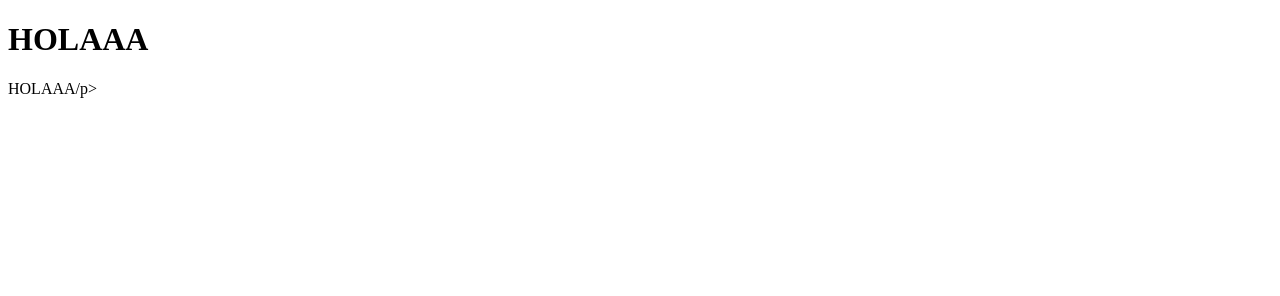
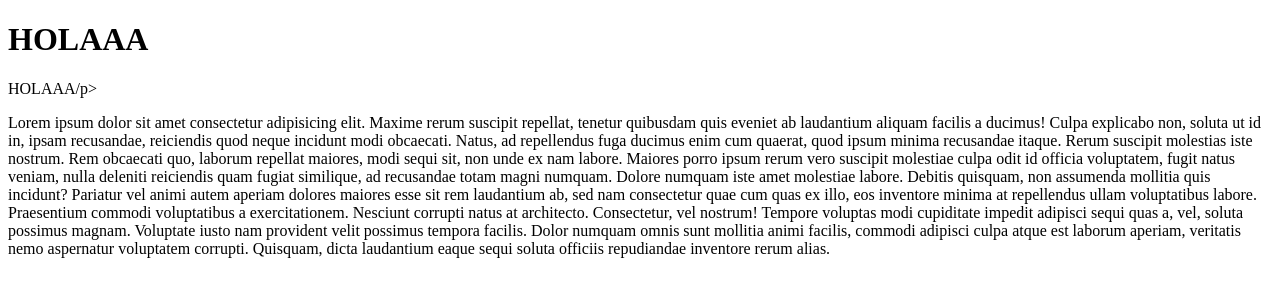
Before and after one commit to Morrixon/Practica-GitHub, a plain HTML site: page index.html in a window 1280 px wide. Drawn offline with Linux system fonts and the light colour scheme.

Commit message:
otro parrafo

```diff
--- a/index.html
+++ b/index.html
@@ -9,5 +9,6 @@
 <body>
     <h1>HOLAAA</h1>
     <p>HOLAAA/p>
+        <p>Lorem ipsum dolor sit amet consectetur adipisicing elit. Maxime rerum suscipit repellat, tenetur quibusdam quis eveniet ab laudantium aliquam facilis a ducimus! Culpa explicabo non, soluta ut id in, ipsam recusandae, reiciendis quod neque incidunt modi obcaecati. Natus, ad repellendus fuga ducimus enim cum quaerat, quod ipsum minima recusandae itaque. Rerum suscipit molestias iste nostrum. Rem obcaecati quo, laborum repellat maiores, modi sequi sit, non unde ex nam labore. Maiores porro ipsum rerum vero suscipit molestiae culpa odit id officia voluptatem, fugit natus veniam, nulla deleniti reiciendis quam fugiat similique, ad recusandae totam magni numquam. Dolore numquam iste amet molestiae labore. Debitis quisquam, non assumenda mollitia quis incidunt? Pariatur vel animi autem aperiam dolores maiores esse sit rem laudantium ab, sed nam consectetur quae cum quas ex illo, eos inventore minima at repellendus ullam voluptatibus labore. Praesentium commodi voluptatibus a exercitationem. Nesciunt corrupti natus at architecto. Consectetur, vel nostrum! Tempore voluptas modi cupiditate impedit adipisci sequi quas a, vel, soluta possimus magnam. Voluptate iusto nam provident velit possimus tempora facilis. Dolor numquam omnis sunt mollitia animi facilis, commodi adipisci culpa atque est laborum aperiam, veritatis nemo aspernatur voluptatem corrupti. Quisquam, dicta laudantium eaque sequi soluta officiis repudiandae inventore rerum alias.</p>
 </body>
 </html>
```
